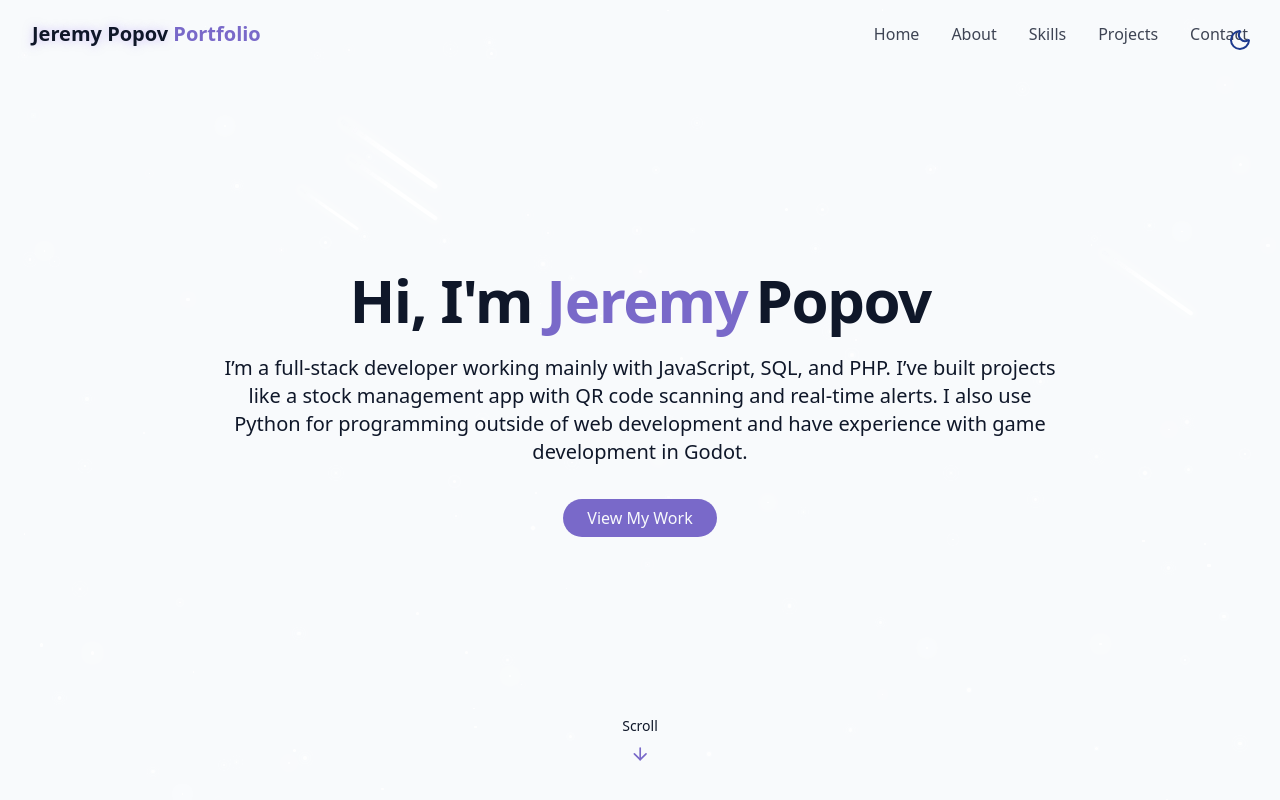
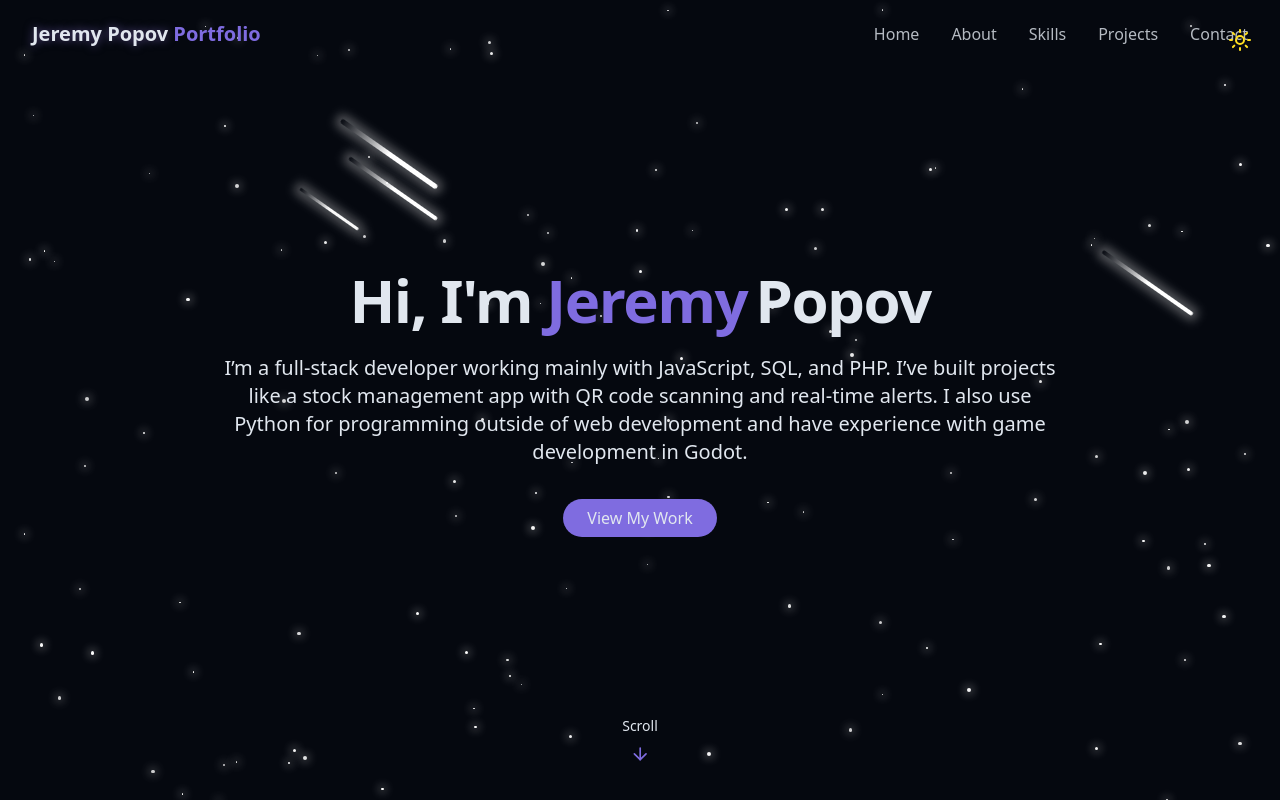
Before and after one commit to BigMushFrog23/react-tailwind-portfolio, a React (Vite) app: page / in a window 1280 px wide. Shown: the top 800 px of the page. Built offline with nearby package versions, Linux system fonts and the light colour scheme.

Commit message:
Dark always

```diff
--- a/src/components/ThemeToggle.jsx
+++ b/src/components/ThemeToggle.jsx
@@ -7,12 +7,14 @@ export const ThemeToggle = () => {
 
     useEffect(() => {
         const storedTheme = localStorage.getItem("theme");
-        if (storedTheme === "dark") {
-            setIsDarkMode(true);
-            document.documentElement.classList.add("dark");
-        } else {
+        if (storedTheme === "light") {
             document.documentElement.classList.remove("dark");
             setIsDarkMode(false);
+        } else {
+
+            document.documentElement.classList.add("dark");
+            setIsDarkMode(true);
+            localStorage.setItem("theme", "dark");
         }
     }, [])
 
```
